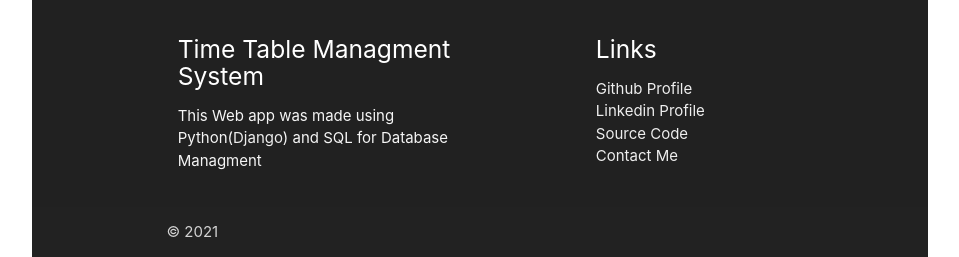
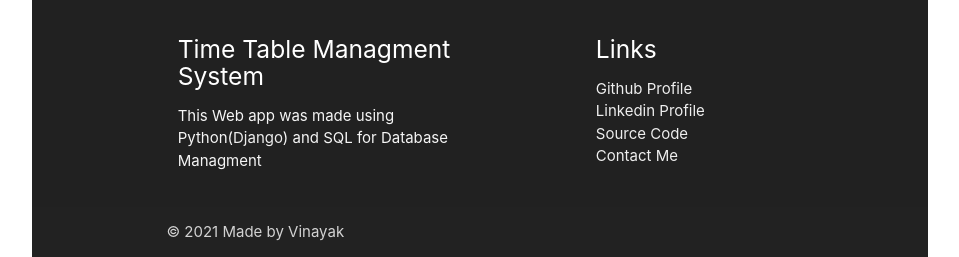
Before and after one commit to vini7148/TimeTable_Django, a Django app: page /teacher_insert/add_class in a window 1280 px wide. Shown: the part 970-1227 px from the top of the page, without its empty margins (160-1119 px from the left). Run offline with Django 3.2, Linux system fonts and the light colour scheme; a user stored in the database is signed in; data comes from the database, SQL or seed files in the repository; both versions use the stored data as it was after the commit; some libraries are stand-ins or nearby versions.

Commit message:
Update: 12/07/2021

```diff
--- a/app1/templates/app1/include/footer.html
+++ b/app1/templates/app1/include/footer.html
@@ -26,7 +26,7 @@
           </div>
           <div class="footer-copyright">
             <div class="container">
-              &copy; {{ year }}  <!-- Made by Vinayak -->
+              &copy; {{ year }}  Made by Vinayak
             </div>
           </div>
         </footer>
--- a/main/settings.py
+++ b/main/settings.py
@@ -27,7 +27,7 @@ BASE_DIR = os.path.dirname(os.path.dirname(os.path.abspath(__file__)))
 SECRET_KEY = '*****************************************'
 
 # SECURITY WARNING: don't run with debug turned on in production!
-DEBUG = False
+DEBUG = True
 
 ALLOWED_HOSTS = [
     'vini7148.herokuapp.com',
```
Also changed, not shown: db.sqlite3, 5 other files.
